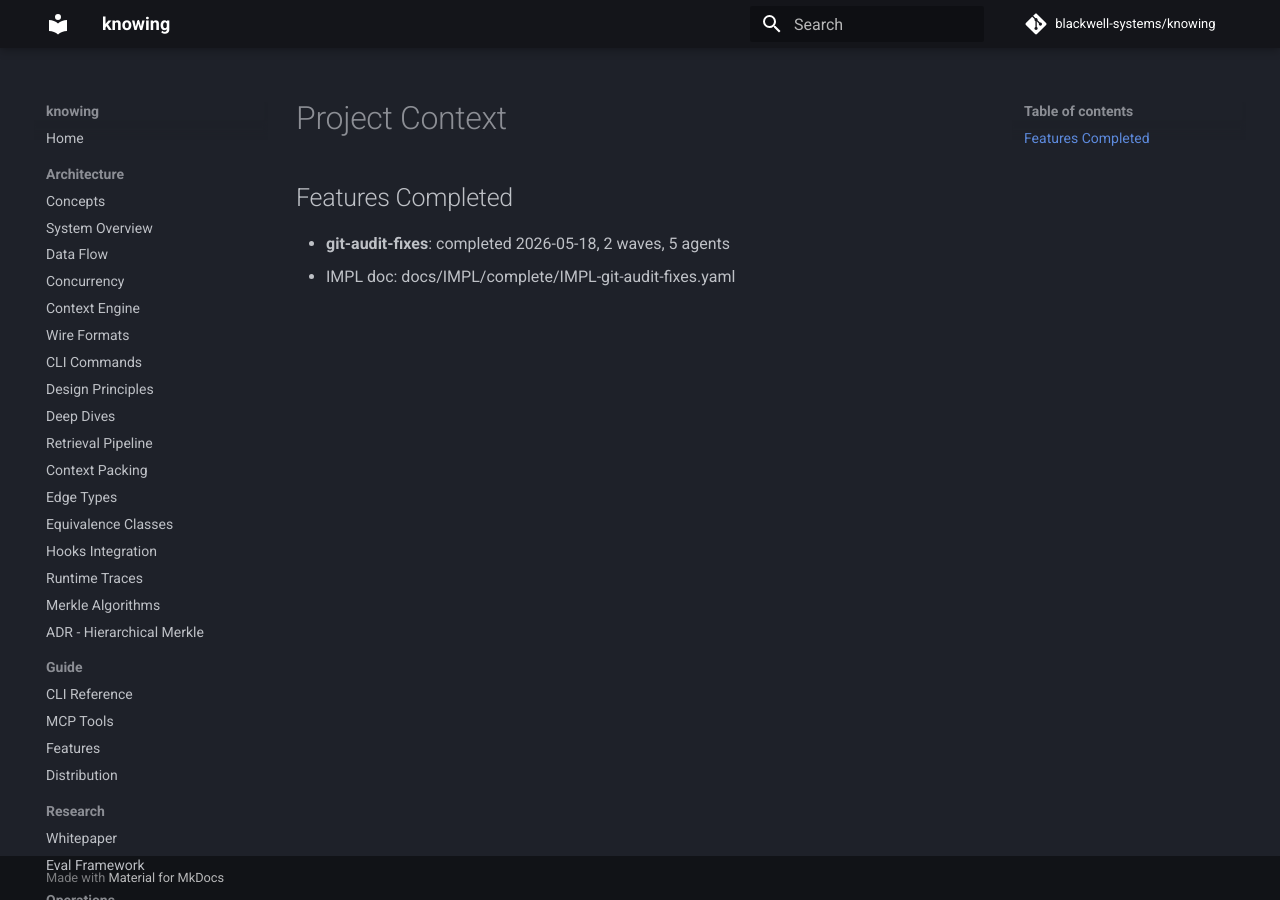
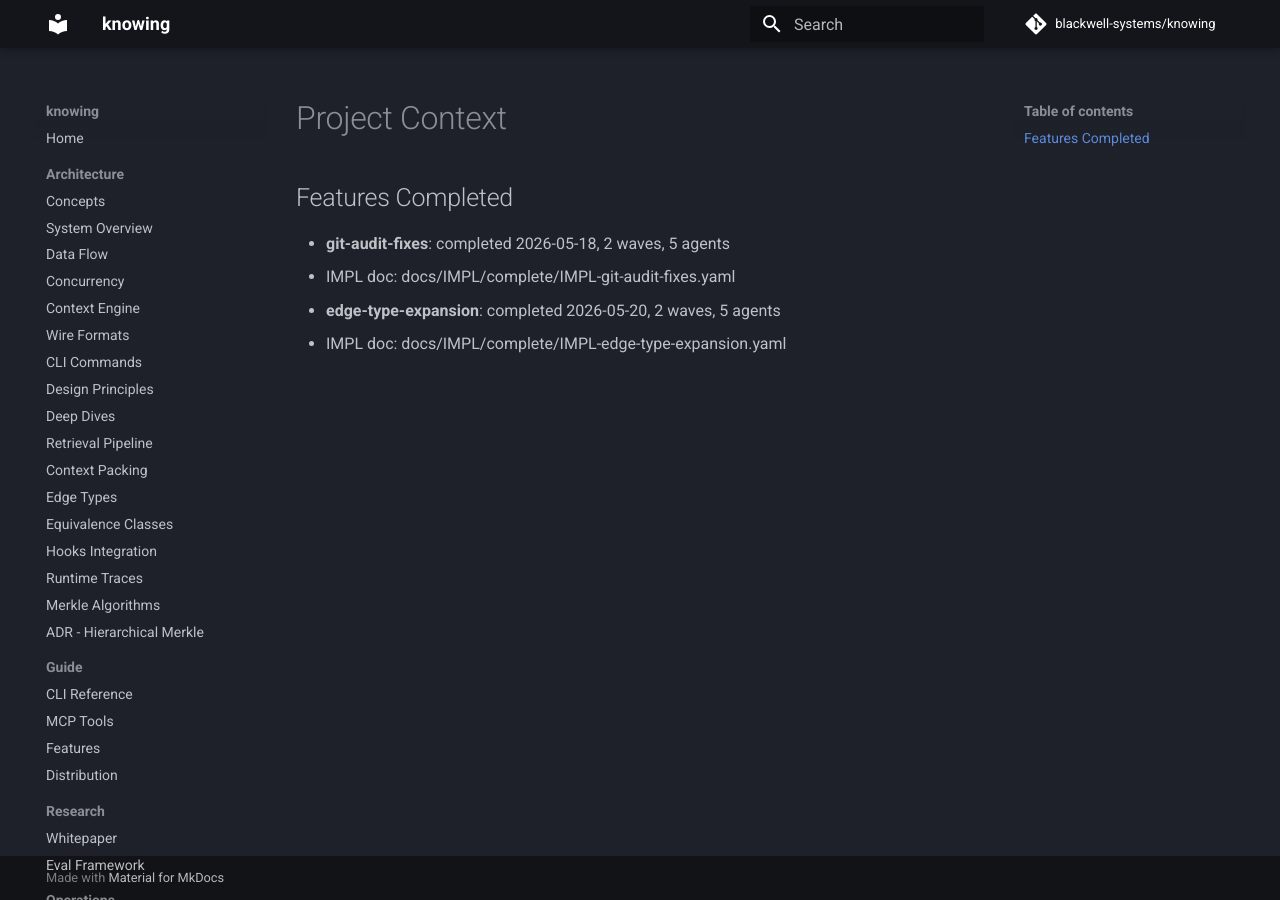
Before and after one commit to blackwell-systems/knowing, an MkDocs documentation site: the page built from docs/CONTEXT.md, in a window 1280 px wide. Built offline with MkDocs 1.6.1 and Material for MkDocs 9.7.7, drawn with Linux system fonts in a browser that asks for light colours; comment, search, counter and statistics services are not loaded.

Commit message:
chore: close-impl edge-type-expansion [polywave:complete]

```diff
--- a/docs/CONTEXT.md
+++ b/docs/CONTEXT.md
@@ -3,3 +3,5 @@
 ## Features Completed
 - **git-audit-fixes**: completed 2026-05-18, 2 waves, 5 agents
   - IMPL doc: docs/IMPL/complete/IMPL-git-audit-fixes.yaml
+- **edge-type-expansion**: completed 2026-05-20, 2 waves, 5 agents
+  - IMPL doc: docs/IMPL/complete/IMPL-edge-type-expansion.yaml
```
Also changed, not shown: docs/IMPL/complete/IMPL-edge-type-expansion.yaml (renamed from docs/IMPL/IMPL-edge-type-expansion.yaml, +14 -2 lines).
